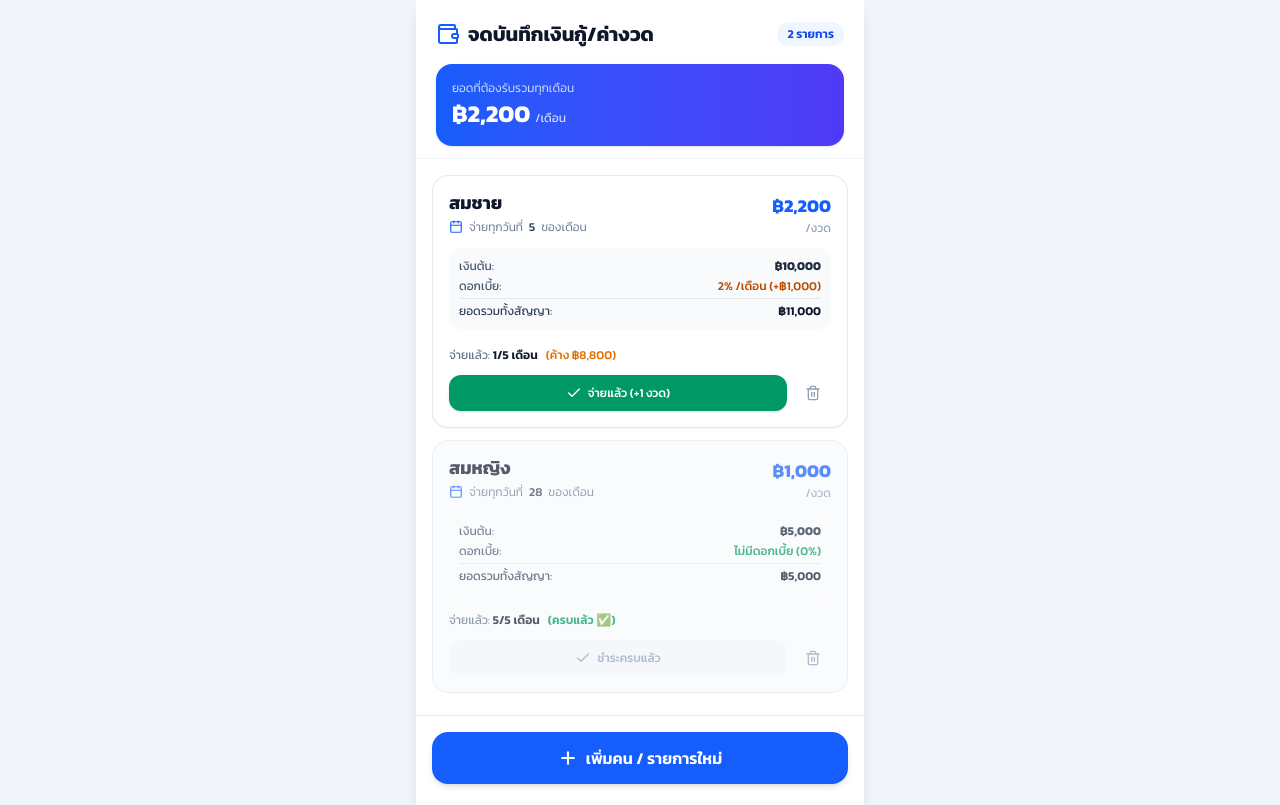
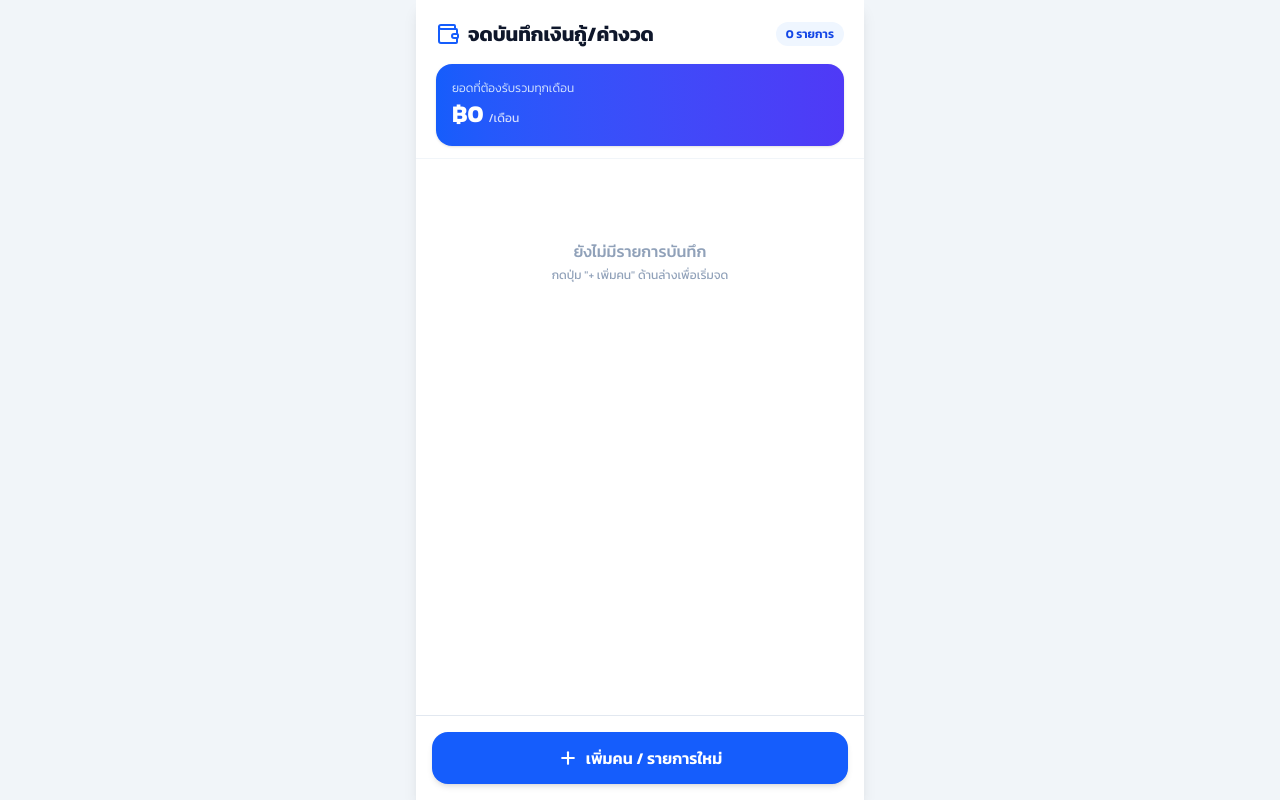
Before and after one commit to tlegeek1524/my-project, a Next.js app: page / in a window 1280 px wide. Built offline with nearby package versions, Linux system fonts and the light colour scheme.

Commit message:
chore: remove default sample records and start with empty state

```diff
--- a/src/app/page.tsx
+++ b/src/app/page.tsx
@@ -24,7 +24,7 @@ interface FormErrors {
   day?: string;
 }
 
-const STORAGE_KEY = "mobile_loan_simple_records_v2";
+const STORAGE_KEY = "mobile_loan_records_v3";
 
 export default function MobilePaymentApp() {
   const [items, setItems] = useState<RecordItem[]>([]);
@@ -42,43 +42,17 @@ export default function MobilePaymentApp() {
   // Validation Errors State
   const [errors, setErrors] = useState<FormErrors>({});
 
-  // Load saved data
+  // Load saved data (start clean with no sample data)
   useEffect(() => {
     try {
       const data = localStorage.getItem(STORAGE_KEY);
       if (data) {
         setItems(JSON.parse(data));
       } else {
-        // Initial sample
-        setItems([
-          {
-            id: "1",
-            name: "สมชาย",
-            principal: 10000,
-            interestRate: 2,
-            interestType: "per_month",
-            totalMonths: 5,
-            day: 5,
-            paidMonths: 1,
-            monthlyInstallment: 2200,
-            totalAmount: 11000,
-          },
-          {
-            id: "2",
-            name: "สมหญิง",
-            principal: 5000,
-            interestRate: 0,
-            interestType: "per_month",
-            totalMonths: 5,
-            day: 28,
-            paidMonths: 5,
-            monthlyInstallment: 1000,
-            totalAmount: 5000,
-          },
-        ]);
+        setItems([]);
       }
     } catch {
-      // fallback
+      setItems([]);
     } finally {
       setIsLoaded(true);
     }
```
